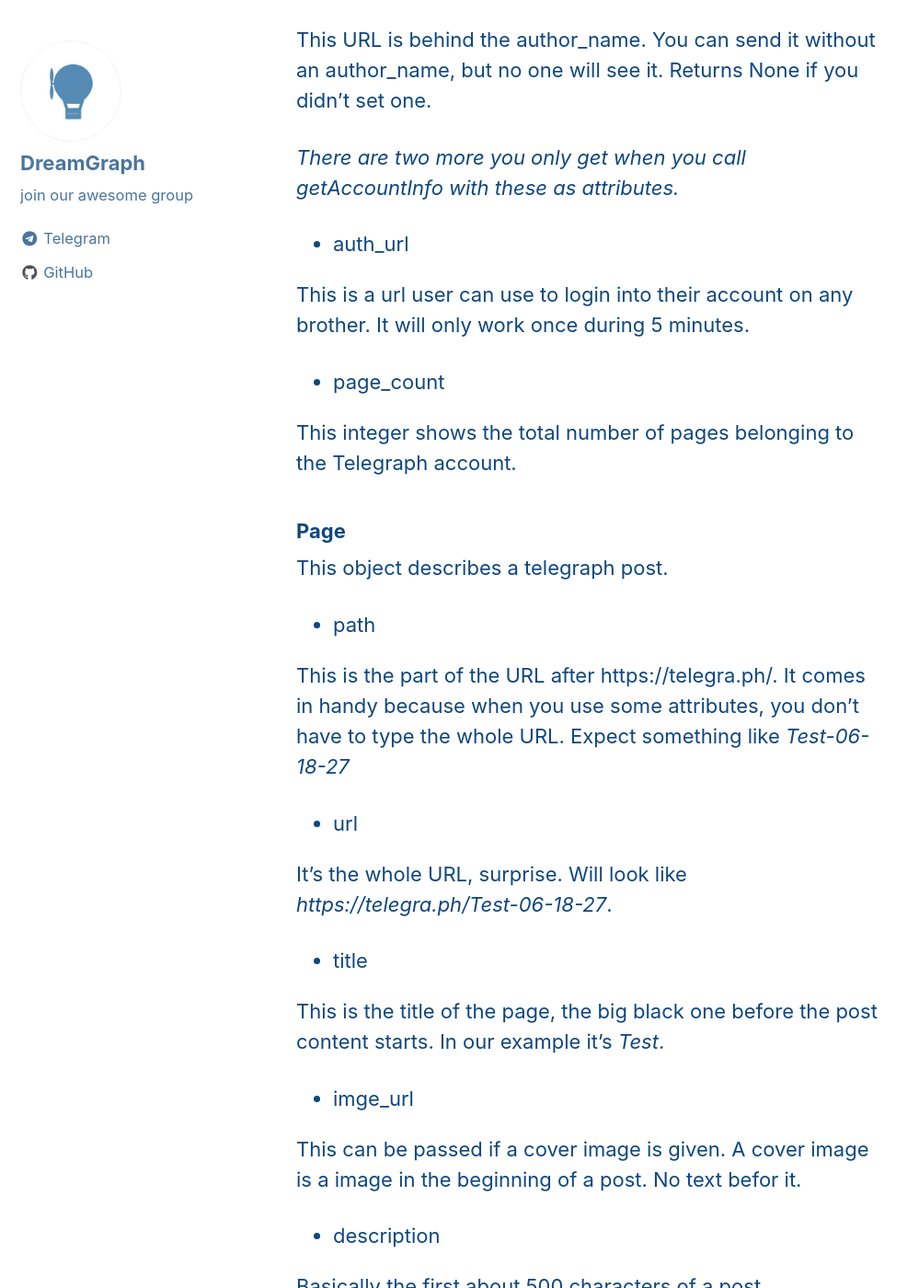
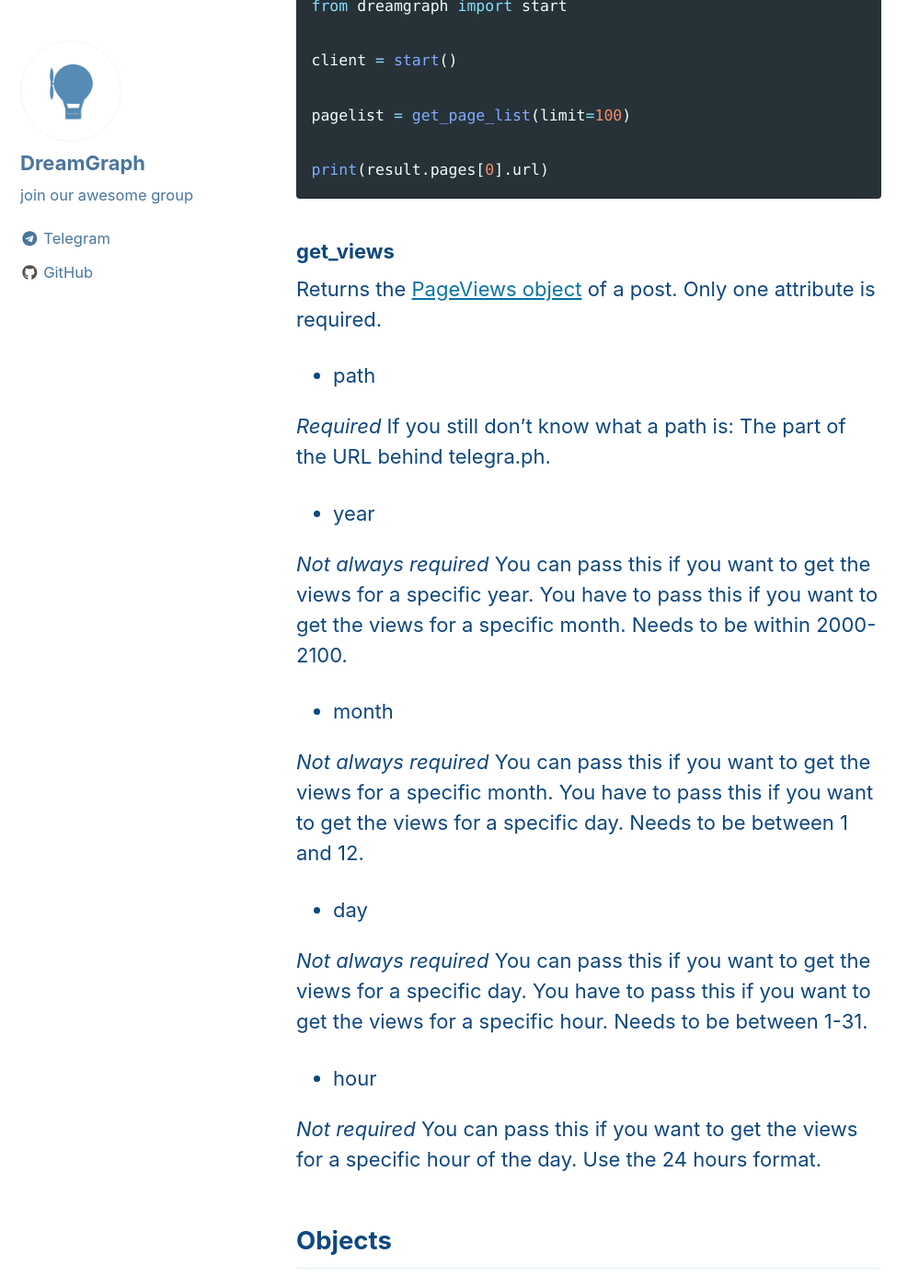
Before and after one commit to Poolitzer/poolitzer.github.io, a Jekyll site: the page built from _pages/methods.md, in a window 1280 px wide and 1400 px high, scrolled down 8304 px. Shown: the whole window at 92% size, without its empty margins (0-999 px from the left). Built offline with Jekyll 4.4.1, drawn with Linux system fonts in a browser that asks for light colours; nearby versions of some CDN libraries; some of the changed text lies outside the part shown.

Commit message:
thats enough + no one needs introductions

````diff
--- a/_pages/methods.md
+++ b/_pages/methods.md
@@ -5,10 +5,6 @@ author_profile: true
 toc: true
 ---
 Dreamgraphs aim is to give foreign developern a nice way to work with Telegraph. Therefore, we didn't rename anything from the API. You can have a look at the documentation of Telegraph [here](http://telegra.ph/api) and don't need to think about any differences.
-
-I will give you a quick introduction to this side (and in some extend to the API) now so you are able to navigate and find anything you want quickly.
-
-You will work with Dreamgraph in this easy way: You call a method. Dreamgraph returns you an object. We build the documentation in the same way: First, you will find all the methods. After that, we explain the objects.
 
 ## Account
 
@@ -20,7 +16,7 @@ This method creates you an account. It has three attributes, where only one of i
 
 * short_name
 
-⋅⋅⋅_Required_ No one apart of you will know this, so you are free to choose any name you want.
+_Required_ No one apart of you will know this, so you are free to choose any name you want.
 
 * author_name
 
@@ -116,10 +112,10 @@ my_token = client.revoke_access_token
 
 print(my_token.access_token)
 ```
-
+<p style="text-align: center; font-weight: bold;">Attention!</p>
 If you used start() before, you can't do this anymore. Go to the [LogIn](#login) section of this documentation to see how you can login now or to our [start page]({{ site.baseurl }}{% link _pages/start.md %}) to see where you have to paste your new token.
 
-## pages
+## Pages
 
 Everything around pages \O/
 
@@ -133,19 +129,17 @@ _Required_ This big black string your post starts with...
 
 * content
 
-_Required_  Pass it as a node list. Find out about nodes [here]({{ site.baseurl }}{% link _pages/node.md %})
+_Required_  Pass it as a node list. You can find out about nodes [here]({{ site.baseurl }}{% link _pages/node.md %}).
 
 * author_name
 
-_Not required_ only pass this if you want to change it, otherwise you can ignore that.
+* author_url
 
-* auth_url
-
-_Not required_ you can pass it here, if you already have one in your account, you don't need to.
+_Not required_ Only pass them if you want to change it, otherwise you can ignore that.
 
 * return_content
 
-__Not required_ Boolean. Default is true. If you don't need to work with content in your skript, you can set this to false and take a bit load off the Telegram Servers. But keep in mind that they are used to handle a lot more traffic then your little API call does, so no need to change that as well.
+_Not required_ Boolean. Default is true. If you don't need to work with content in your skript, you can set this to false and take a bit load off the Telegram Servers. But keep in mind that they are used to handle a lot more traffic then your little API call does, so no need to change that as well.
 
 ```python
 from Dreamgraph import start
@@ -178,11 +169,9 @@ _Required_ You need to pass this [node element]({{ site.baseurl }}{% link _pages
 
 * author_name
 
-_Not required_ It will use the author name of you account if you don't pass this.
+* author_url
 
-* auth_url
-
-_Not required_ Same for this.
+_Not required_ It will use the author name and/or url of you account if you don't pass this.
 
 * return_content
 
@@ -190,25 +179,90 @@ _Not required_ Boolean, default is false. Returns the content in the Page object
 
 
 ```python
+from Dreamgraph import start
 
-#we use mypage and client from the example above
+client = start()
+
+#we use mypage from the example above
+
+mypage = client.create_page(title='Test', content=[{'tag': 'p', 'children': ['I think, therefore I am']}], author_name='DeepThought')
 
 editedpage = client.edit_page(mypage.path, 'Glados takes over', mypage.content, author_url='http://ApertureScience.com')
-
 ```
 
 ### get_page
 
-Returns the [page object](#page) for a page \o/
+Returns the [page object](#page) for a page with the can_edit attribute \o/
 
-*
+* path
+
+_Required_ The path to the site you want to look up.
+
+* return_content
+
+_Not required_ Boolean, default is true. Doesn't return the content in the object otherwise.
+
+```python
+
+from dreamgraph import start
+
+client = start()
+
+aPage = client.get_page('Sample-Page-06-21-9')
+
+if aPage.can_edit is True:
+	print('Hurray')
+else:
+	print('ohhh :(')
+```
 
 ### get_page_list
 
-Calling this attribute of your account class will return you
+Returns the [PageList object](#pagelist), which is a list of pages belonging to an account. The most recently created articles come first.
 
-'revoke_access_token', 'create_page', 'edit_page', 'get_page', 'get_page_list', 'get_views']
+* offset
 
+_Not required_ This is the sequential number of the first page to be returned. Default is 0.
+
+* limit
+
+_Not required_ Limits the number of pages to be retrieved. While default is 50, you aren't allowed to go over 200.
+
+```python
+
+from dreamgraph import start
+
+client = start()
+
+pagelist = get_page_list(limit=100)
+
+print(result.pages[0].url)
+```
+
+
+### get_views
+
+Returns the [PageViews object](#pageviews) of a post. Only one attribute is required.
+
+* path
+
+_Required_ If you still don't know what a path is: The part of the URL behind telegra.ph.
+
+* year
+
+_Not always required_ You can pass this if you want to get the views for a specific year. You have to pass this if you want to get the views for a specific month. Needs to be within 2000-2100.
+
+* month
+
+_Not always required_ You can pass this if you want to get the views for a specific month. You have to pass this if you want to get the views for a specific day. Needs to be between 1 and 12.
+
+* day
+
+_Not always required_ You can pass this if you want to get the views for a specific day. You have to pass this if you want to get the views for a specific hour. Needs to be between 1-31.
+
+* hour
+
+_Not required_ You can pass this if you want to get the views for a specific hour of the day. Use the 24 hours format.
 
 ## Objects
 
@@ -228,13 +282,13 @@ Every user is able to see this right next to your post. If you set one during th
 
 * author_url
 
-This URL is behind the author_name. You can send it without an author_name, but no one will see it. Returns None if you didn't set one.
+This URL is behind the author name. You can send it without an author name, but no one will see it. Returns None if you didn't set one.
 
 _There are two more you only get when you call getAccountInfo with these as attributes._
 
 * auth_url
 
-This is a url user can use to login into their account on any brother. It will only work once during 5 minutes.
+This is a url user can use to login into their account on any brother. It will only work once during 5 minutes. AND YOU CAN'T GET IT RIGHT NOW BECAUSE FUTURE CANT DO SHIT!
 
 * page_count
 
@@ -254,11 +308,7 @@ It's the whole URL, surprise. Will look like _https://telegra.ph/Test-06-18-27_.
 
 * title
 
-This is the title of the page, the big black one before the post content starts. In our example it's *Test*.
-
-* imge_url
-
-This can be passed if a cover image is given. A cover image is a image in the beginning of a post. No text befor it.
+This is the title of the page, the big black one before the post content starts. In our example it's **Test**.
 
 * description
 
@@ -276,10 +326,38 @@ The view counter, returned in an integer.
 
 Either true or false (_boolean_), depends if it's your page or isn't. OR ALWAYS FALSE BECAUSE FUTURE CAN'T FIX HIS FUCKING CODE! still love you mate, good job ;P
 
+While you can expect any of the attributes above to always show up when you get the page object, the following three won't always be there.
+
+* imge_url
+
+This can be passed if a cover image is given. A cover image is a image in the beginning of a post. No text befor it.
+
 * author_name
 
 If the page has an author name, it will be returned. Otherwise, its None.
 
 * author_url
 
-If the author has a URL, you can get it like this. Otherwise, its None,
+If the author has a URL, you can get it like this. Otherwise, its None.
+
+### PageList
+
+This object is a list of page objects. Most recently created ones come first.
+
+* total_counter
+
+Total number of pages belonging to this specific account. It's an integer.
+
+* pages
+
+The requested pages in a list.
+
+### PageViews
+
+This object is the number of PageViews a Telegram post has.
+
+* views This is an integer.
+
+### Node and NodeElement
+
+Two objects which you will encounter in the content attribute of a page. Head over to [this page]({{ site.baseurl }}{% link _pages/node.md %}) to learn about them.
````
Also changed, not shown: other parts of _pages/methods.md (+2 -5 lines), index.md (+1 -1 lines).
